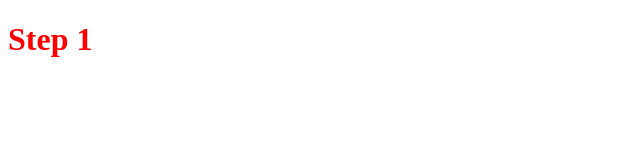
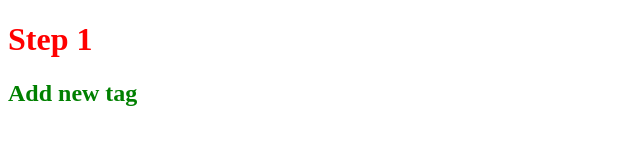
Before and after one commit to Liliahorbatiuk/advance, a plain HTML site: page index.html in a window 1280 px wide. Shown: the whole page, without its empty margins (0-640 px from the left). Drawn offline with Linux system fonts and the light colour scheme.

Commit message:
add new tag

```diff
--- a/index.html
+++ b/index.html
@@ -8,5 +8,6 @@
 </head>
 <body>
     <h1>Step 1</h1>
+    <h2>Add new tag</h2>
 </body>
 </html>
--- a/main.css
+++ b/main.css
@@ -1,3 +1,6 @@
 h1{
     color: red;
 }
+h2{
+    color: green;
+}
```
